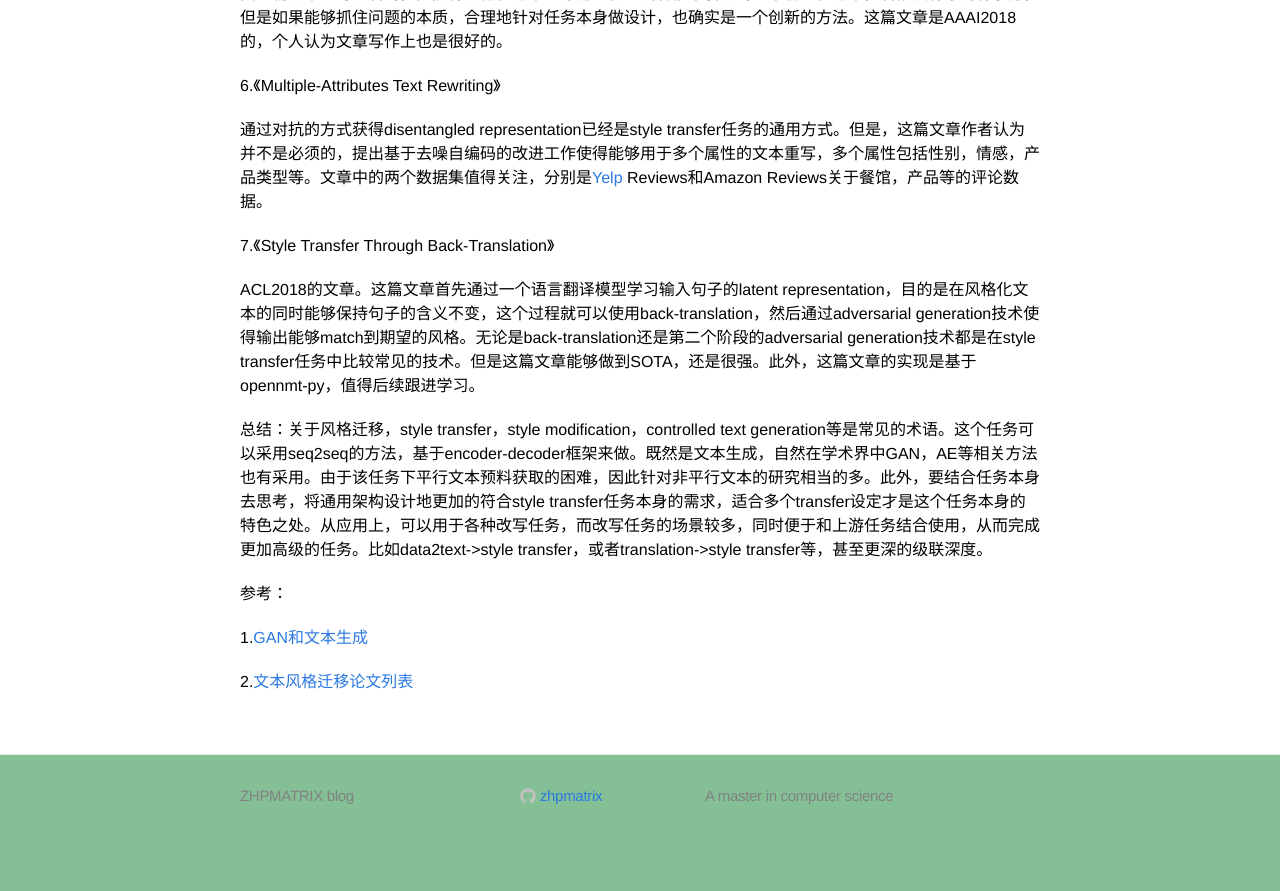
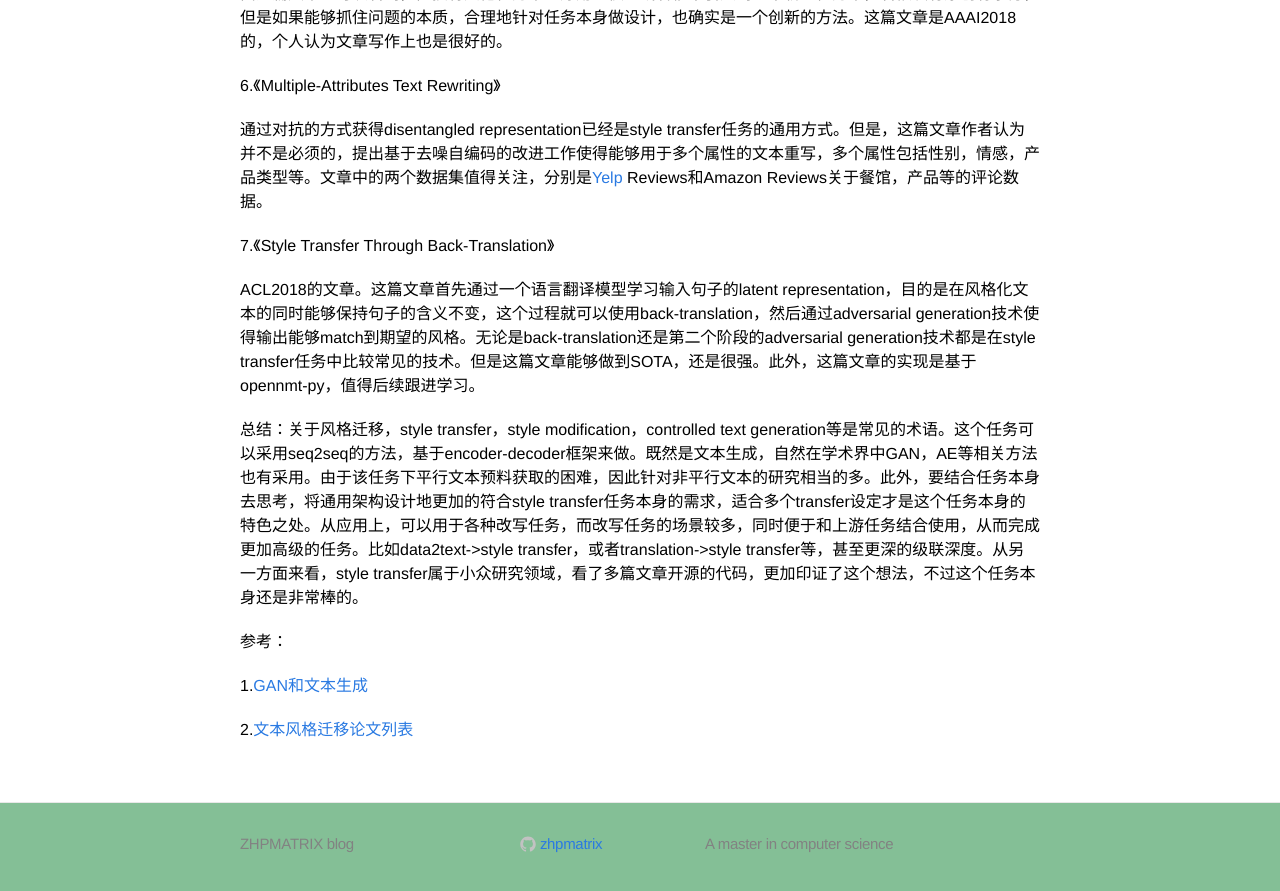
Before and after one commit to zhpmatrix/zhpmatrix.github.io, a Jekyll site: the page built from _posts/2019-02-02-style-transfer-notes.md, in a window 1280 px wide and 900 px high, scrolled down 1782 px. Shown: the top 891 px of the window. Built offline with Jekyll 4.4.1, drawn with Linux system fonts in a browser that asks for light colours; comment, search, counter and statistics services are not loaded; before the commit the page ends 2634 px from its top, so only the background shows below that.

Commit message:
update blog

```diff
--- a/_posts/2019-02-02-style-transfer-notes.md
+++ b/_posts/2019-02-02-style-transfer-notes.md
@@ -60,7 +60,7 @@ adversarial network已经被成功的应用到domain separation problems，比
 
 ACL2018的文章。这篇文章首先通过一个语言翻译模型学习输入句子的latent representation，目的是在风格化文本的同时能够保持句子的含义不变，这个过程就可以使用back-translation，然后通过adversarial generation技术使得输出能够match到期望的风格。无论是back-translation还是第二个阶段的adversarial generation技术都是在style transfer任务中比较常见的技术。但是这篇文章能够做到SOTA，还是很强。此外，这篇文章的实现是基于opennmt-py，值得后续跟进学习。
 
-总结：关于风格迁移，style transfer，style modification，controlled text generation等是常见的术语。这个任务可以采用seq2seq的方法，基于encoder-decoder框架来做。既然是文本生成，自然在学术界中GAN，AE等相关方法也有采用。由于该任务下平行文本预料获取的困难，因此针对非平行文本的研究相当的多。此外，要结合任务本身去思考，将通用架构设计地更加的符合style transfer任务本身的需求，适合多个transfer设定才是这个任务本身的特色之处。从应用上，可以用于各种改写任务，而改写任务的场景较多，同时便于和上游任务结合使用，从而完成更加高级的任务。比如data2text->style transfer，或者translation->style transfer等，甚至更深的级联深度。
+总结：关于风格迁移，style transfer，style modification，controlled text generation等是常见的术语。这个任务可以采用seq2seq的方法，基于encoder-decoder框架来做。既然是文本生成，自然在学术界中GAN，AE等相关方法也有采用。由于该任务下平行文本预料获取的困难，因此针对非平行文本的研究相当的多。此外，要结合任务本身去思考，将通用架构设计地更加的符合style transfer任务本身的需求，适合多个transfer设定才是这个任务本身的特色之处。从应用上，可以用于各种改写任务，而改写任务的场景较多，同时便于和上游任务结合使用，从而完成更加高级的任务。比如data2text->style transfer，或者translation->style transfer等，甚至更深的级联深度。从另一方面来看，style transfer属于小众研究领域，看了多篇文章开源的代码，更加印证了这个想法，不过这个任务本身还是非常棒的。
 
 
 参考：
```
